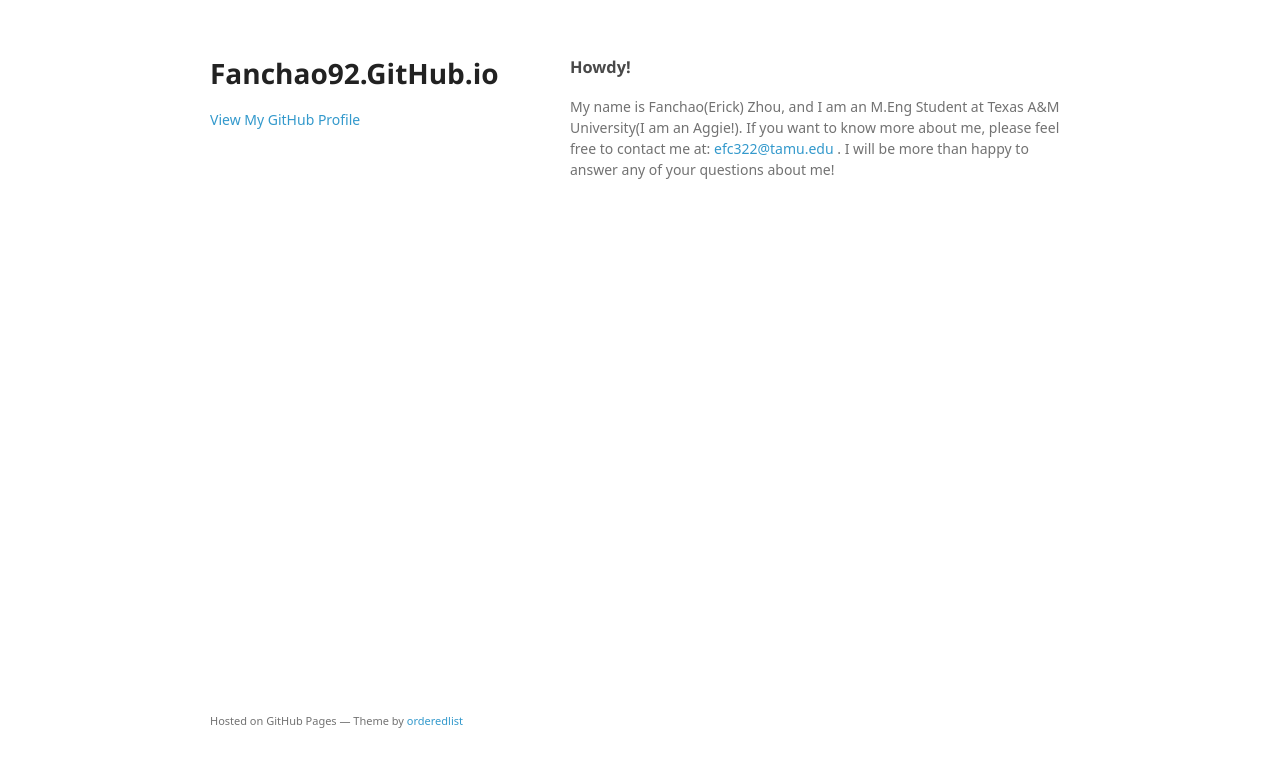
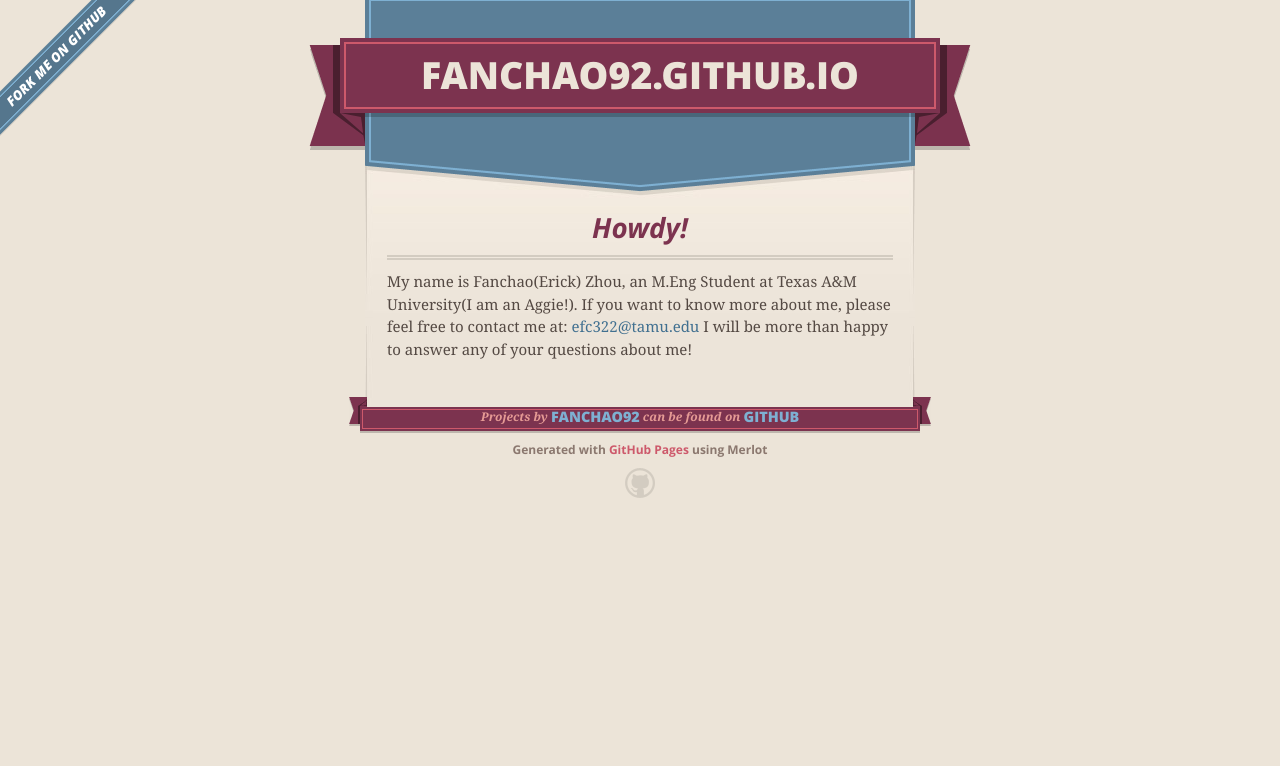
Before and after one commit to Fanchao92/fanchao92.github.io, a plain HTML site: page index.html in a window 1280 px wide. Drawn offline with nearby package versions, Linux system fonts and the light colour scheme; a web font is replaced by a local one.

Commit message:
Replace master branch with page content via GitHub

```diff
--- a/index.html
+++ b/index.html
@@ -1,40 +1,72 @@
-<!doctype html>
+<!DOCTYPE html>
 <html>
   <head>
-    <meta charset="utf-8">
+    <meta charset='utf-8'>
     <meta http-equiv="X-UA-Compatible" content="chrome=1">
+    <meta name="viewport" content="width=640">
+
+    <link rel="stylesheet" href="stylesheets/core.css" media="screen">
+    <link rel="stylesheet" href="stylesheets/mobile.css" media="handheld, only screen and (max-device-width:640px)">
+    <link rel="stylesheet" href="stylesheets/github-light.css">
+
+    <script type="text/javascript" src="javascripts/modernizr.js"></script>
+    <script type="text/javascript" src="https://ajax.googleapis.com/ajax/libs/jquery/1.7.1/jquery.min.js"></script>
+    <script type="text/javascript" src="javascripts/headsmart.min.js"></script>
+    <script type="text/javascript">
+      $(document).ready(function () {
+        $('#main_content').headsmart()
+      })
+    </script>
     <title>Fanchao92.GitHub.io by Fanchao92</title>
+  </head>
 
-    <link rel="stylesheet" href="stylesheets/styles.css">
-    <link rel="stylesheet" href="stylesheets/github-light.css">
-    <meta name="viewport" content="width=device-width">
-    <!--[if lt IE 9]>
-    <script src="//html5shiv.googlecode.com/svn/trunk/html5.js"></script>
-    <![endif]-->
-  </head>
   <body>
-    <div class="wrapper">
+    <a id="forkme_banner" href="https://github.com/Fanchao92">View on GitHub</a>
+    <div class="shell">
+
       <header>
-        <h1>Fanchao92.GitHub.io</h1>
-        <p></p>
+        <span class="ribbon-outer">
+          <span class="ribbon-inner">
+            <h1>Fanchao92.GitHub.io</h1>
+            <h2></h2>
+          </span>
+          <span class="left-tail"></span>
+          <span class="right-tail"></span>
+        </span>
+      </header>
+
+      <div id="no-downloads">
+        <span class="inner">
+        </span>
+      </div>
 
 
-        <p class="view"><a href="https://github.com/Fanchao92">View My GitHub Profile</a></p>
+      <span class="banner-fix"></span>
 
-      </header>
-      <section>
+
+      <section id="main_content">
         <h3>
 <a id="howdy" class="anchor" href="#howdy" aria-hidden="true"><span aria-hidden="true" class="octicon octicon-link"></span></a>Howdy!</h3>
 
-<p>My name is Fanchao(Erick) Zhou, and I am an M.Eng Student at Texas A&amp;M University(I am an Aggie!). If you want to know more about me, please feel free to contact me at:
+<p>My name is Fanchao(Erick) Zhou, an M.Eng Student at Texas A&amp;M University(I am an Aggie!). If you want to know more about me, please feel free to contact me at:
 <a href="mailto:efc322@tamu.edu">efc322@tamu.edu</a>
-. I will be more than happy to answer any of your questions about me!</p>
+I will be more than happy to answer any of your questions about me!</p>
       </section>
+
       <footer>
-        <p><small>Hosted on GitHub Pages &mdash; Theme by <a href="https://github.com/orderedlist">orderedlist</a></small></p>
+        <span class="ribbon-outer">
+          <span class="ribbon-inner">
+            <p>Projects by <a href="https://github.com/Fanchao92">Fanchao92</a> can be found on <a href="https://github.com/Fanchao92">GitHub</a></p>
+          </span>
+          <span class="left-tail"></span>
+          <span class="right-tail"></span>
+        </span>
+        <p>Generated with <a href="https://pages.github.com">GitHub Pages</a> using Merlot</p>
+        <span class="octocat"></span>
       </footer>
+
     </div>
-    <script src="javascripts/scale.fix.js"></script>
+
 
   </body>
 </html>
```
